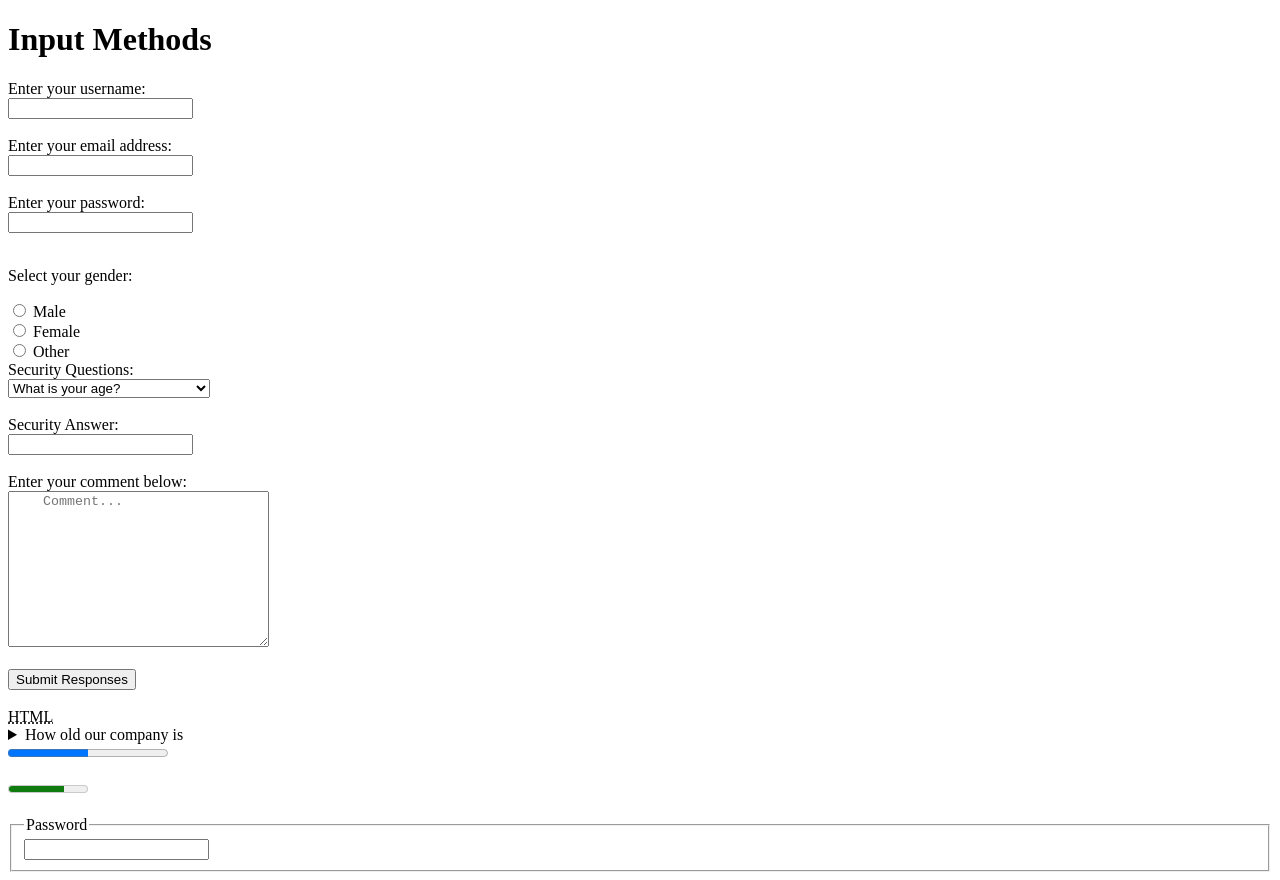
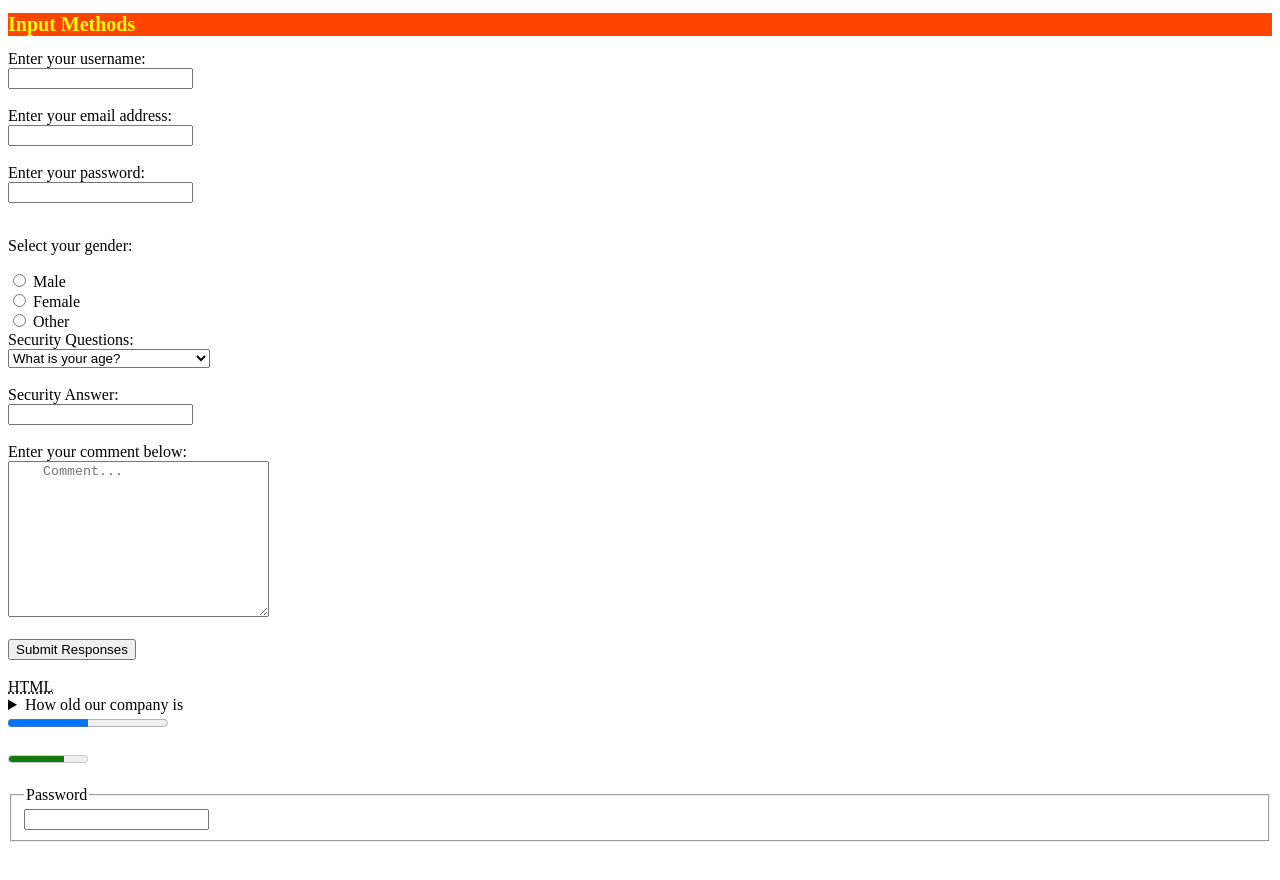
Before and after one commit to oliverwonder/Career_Development, a plain HTML site: page Rough Work/input.html in a window 1280 px wide. After the commit the page ends 850 px from the top, so only its background shows below. Drawn offline with Linux system fonts and the light colour scheme.

Commit message:
a few modifications to start afresh

```diff
--- a/Rough Work/lasva.css
+++ b/Rough Work/lasva.css
@@ -3,3 +3,8 @@
 *{
   font-family: 'Poppins' sans-serif;
 }
+h1{
+  color: yellow;
+  background-color: orangered;
+  font-size: 20px;
+}
```
